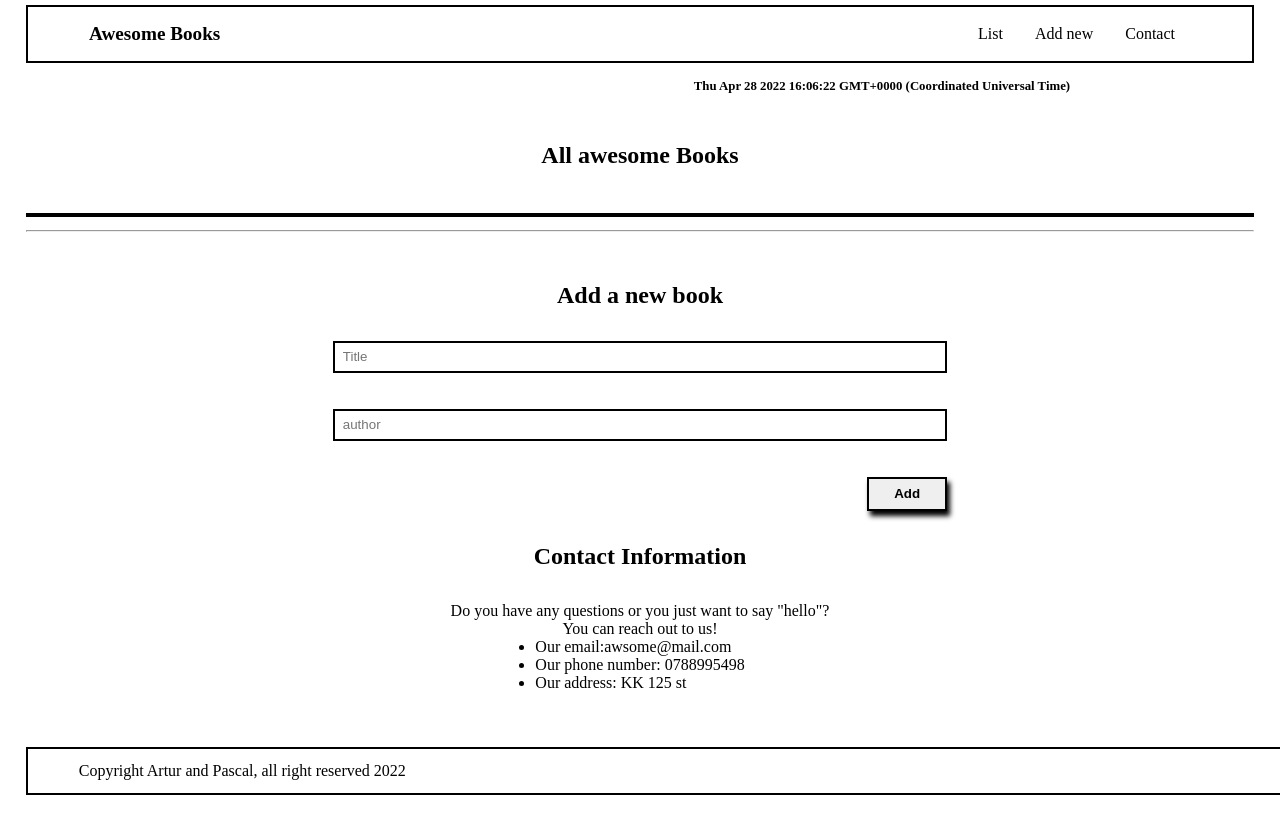
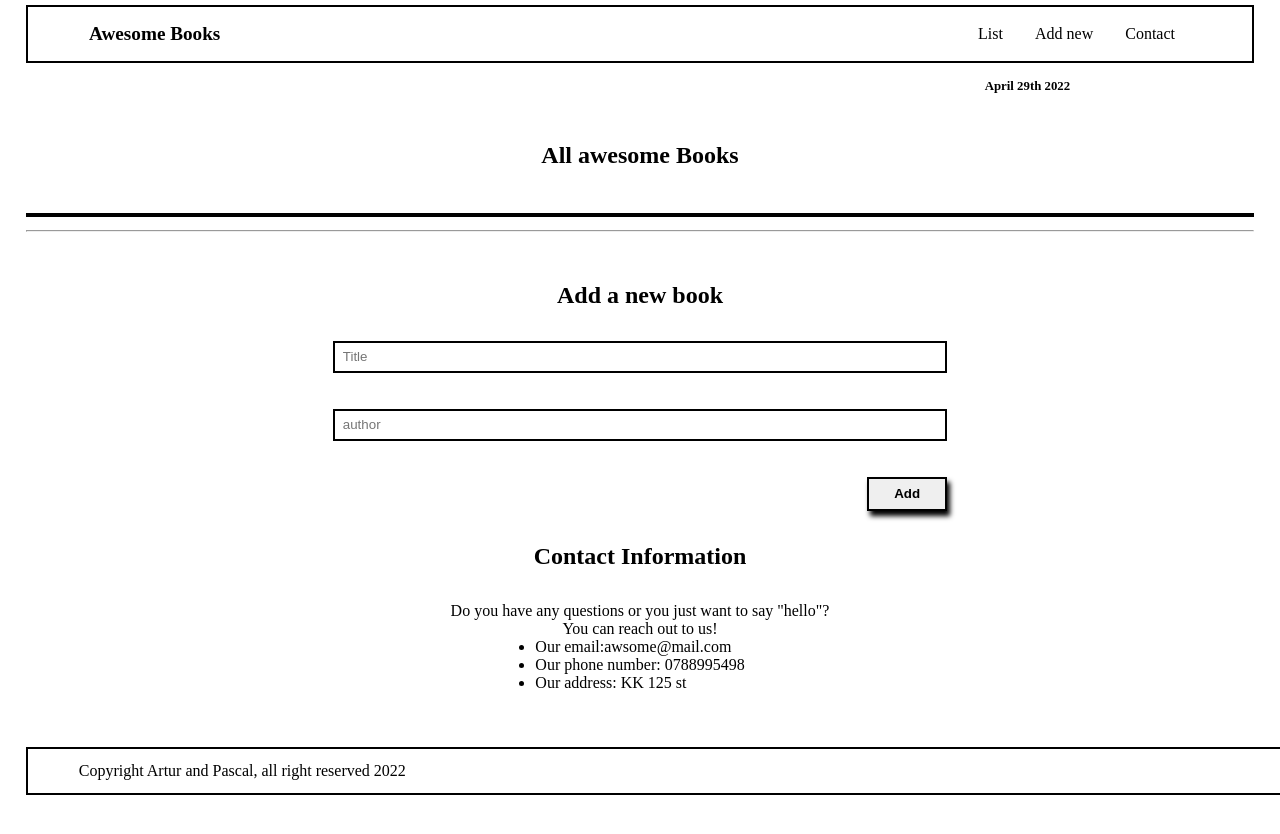
Before and after one commit to bizip/awesome-books, a website: page index.html in a window 1280 px wide. Shown: the top 834 px of the page. Drawn offline with Linux system fonts and the light colour scheme.

Commit message:
js errors

```diff
--- a/index.html
+++ b/index.html
@@ -19,7 +19,7 @@
         </ul>
     </nav>
     <div class="date">
-        <p id="currentDate"></p>
+        <p>April 29th 2022</p>
     </div>
     <section class="all-books LIST">
         <h1>All awesome Books</h1>
--- a/main.js
+++ b/main.js
@@ -54,9 +54,6 @@ formData.addEventListener('submit', (e) => {
   booksLibrary.addNewBook(getTitle, getAuthor);
 });
 
-let CurrentDate = document.getElementById('currentDate');
-CurrentDate.innerHTML = new Date();
-
 const listLink = document.getElementById('list-link');
 const addLink = document.getElementById('add-link');
 const contactLink = document.getElementById('contact-link');
```
